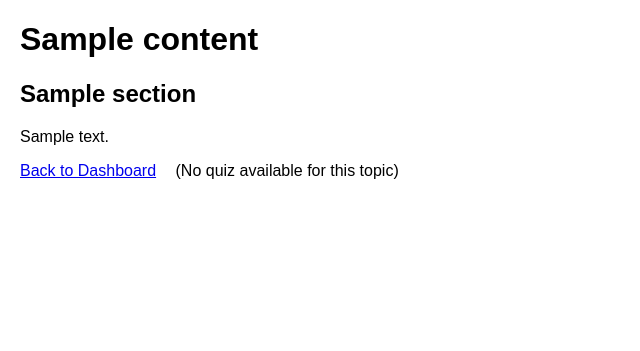
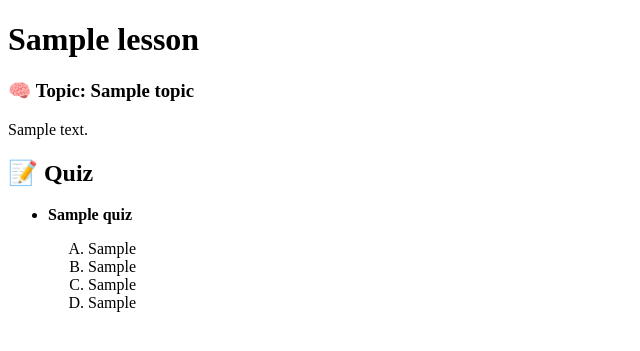
Before and after one commit to currentlycrafting/AqoontaLite, a Flask app: template aqoonta_lite/templates/lesson_page.html in a window 1280 px wide. Shown: the top 351 px of the page, without its empty margins (0-640 px from the left). Run offline with Flask 3, Linux system fonts and the light colour scheme; the template is opened without the code that fills it: most values are stand-ins (such as "Sample title", 1, 10 or a date in 2020).

Commit message:
Update lesson_page.html

```diff
--- a/aqoonta_lite/templates/lesson_page.html
+++ b/aqoonta_lite/templates/lesson_page.html
@@ -1,34 +1,34 @@
 <!DOCTYPE html>
 <html lang="en">
 <head>
-    <meta charset="UTF-8">
-    <meta name="viewport" content="width=device-width, initial-scale=1.0">
-    <title>{{ content.title if content else 'Lesson' }}</title>
-    <style>
-        body { font-family: sans-serif; margin: 20px; }
-        .section-content { margin-bottom: 15px; }
-        .navigation-links a { margin-right: 15px; }
-    </style>
+  <meta charset="UTF-8">
+  <title>{{ lesson.title }}</title>
+  <meta name="viewport" content="width=device-width, initial-scale=1.0" />
+  <link rel="stylesheet" href="{{ url_for('static', filename='css/lesson.css') }}">
 </head>
 <body>
-    <h1>{{ content.title if content else 'Lesson Details' }}</h1>
+  <div class="container">
+    <h1 class="lesson-title">{{ lesson.title }}</h1>
+    <h3 class="lesson-topic">🧠 Topic: {{ lesson.topic }}</h3>
 
-    {% if content and content.sections %}
-        {% for section in content.sections %}
-            <h2>{{ section.heading }}</h2>
-            <p>{{ section.content }}</p>
-        {% endfor %}
-    {% else %}
-        <p>No content available for this lesson.</p>
-    {% endif %}
+    <div class="content-box">
+      <p>{{ lesson.content }}</p>
+    </div>
 
-    <div class="navigation-links">
-        <a href="{{ url_for('main_dashboard') }}">Back to Dashboard</a>
-        {% if quiz_exists %}
-            <a href="{{ url_for('quiz_page', topic=topic) }}">Take Quiz</a>
-        {% else %}
-            <span>(No quiz available for this topic)</span>
-        {% endif %}
-    </div>
+    <h2 class="quiz-header">📝 Quiz</h2>
+    <ul class="quiz-list">
+      {% for quiz in quizzes %}
+        <li class="quiz-item">
+          <p class="question"><strong>{{ quiz.question }}</strong></p>
+          <ol class="options" type="A">
+            <li>{{ quiz.option_a }}</li>
+            <li>{{ quiz.option_b }}</li>
+            <li>{{ quiz.option_c }}</li>
+            <li>{{ quiz.option_d }}</li>
+          </ol>
+        </li>
+      {% endfor %}
+    </ul>
+  </div>
 </body>
 </html>
```
